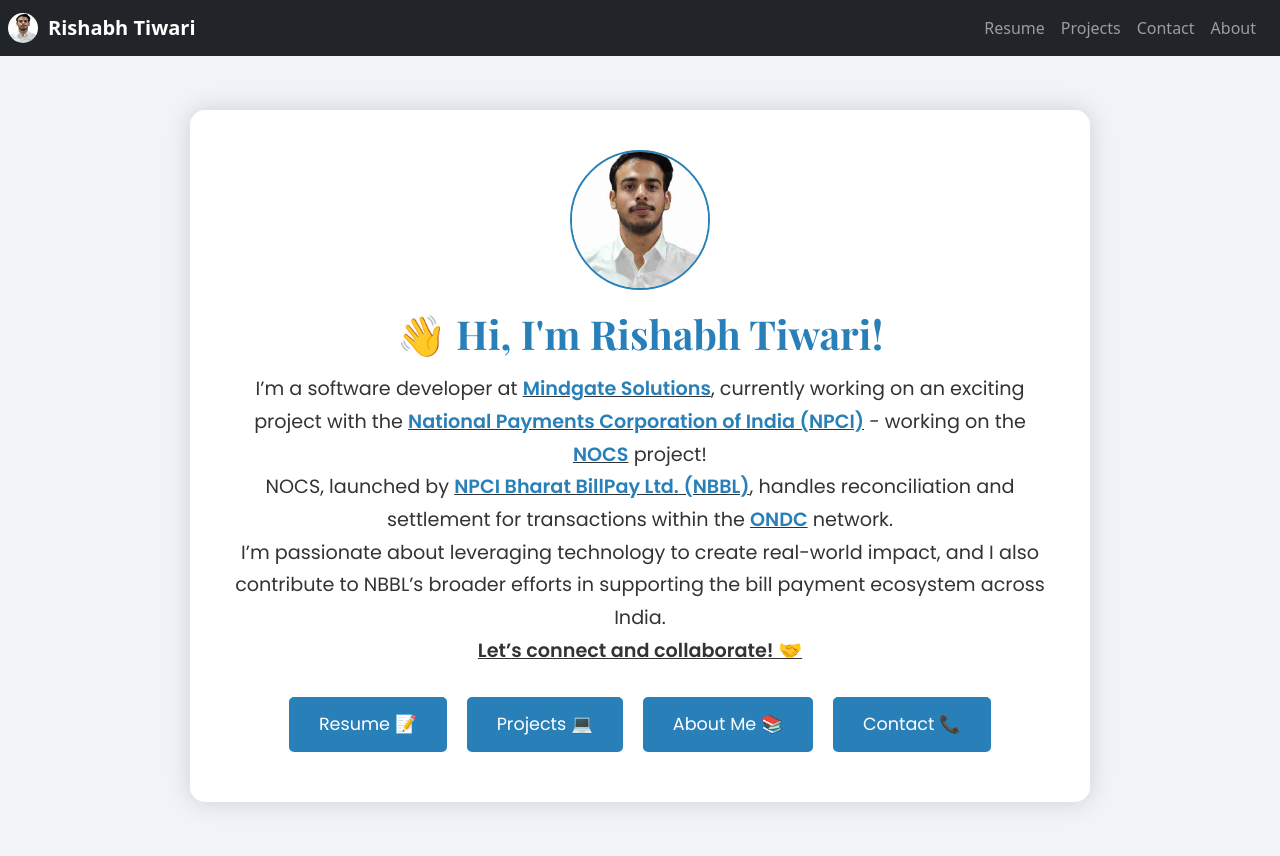
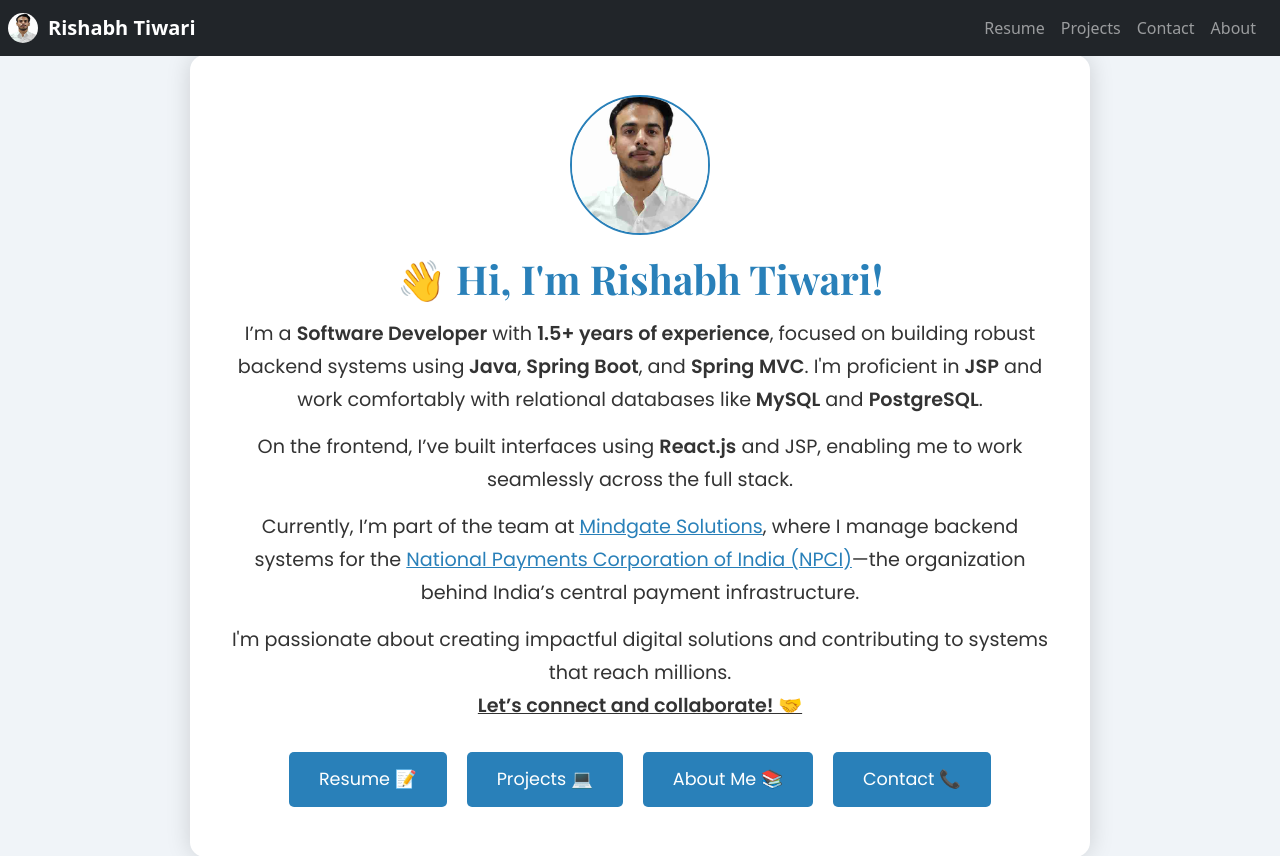
Before and after one commit to rishabh-147/project-portfolio2.0, a React (Create React App) app: page /#/ in a window 1280 px wide. Built offline with nearby package versions, Linux system fonts and the light colour scheme; the HTML template or start-up script is replaced by a standard one.

Commit message:
updated Home Js Introduction

```diff
--- a/src/Components/Home.js
+++ b/src/Components/Home.js
@@ -14,54 +14,34 @@
         <div className="bio">
           <h1>👋 Hi, I'm Rishabh Tiwari!</h1>
           <p>
-            I’m a software developer at{" "}
-            <span className="strong-text">
-              <u>
-                <a className="a-link" href="https://www.mindgate.solutions/">
-                  Mindgate Solutions
-                </a>
-              </u>
-            </span>
-            , currently working on an exciting project with the{" "}
-            <span className="strong-text">
-              <u>
-                <a className="a-link" href="https://www.npci.org.in/">
-                  National Payments Corporation of India (NPCI)
-                </a>
-              </u>
-            </span>{" "}
-            - working on the{" "}
-            <span className="strong-text">
-              <u>
-                <a className="a-link" href="https://www.linkedin.com/pulse/understanding-nocs-reconciliation-settlement-platform-ondc/">
-                  NOCS
-                </a>
-              </u>
-            </span>{" "}
-            project!
+            I’m a <strong>Software Developer</strong> with <strong>1.5+ years of experience</strong>,
+            focused on building robust backend systems using
+            <strong> Java</strong>, <strong>Spring Boot</strong>, and <strong>Spring MVC</strong>.
+            I'm proficient in <strong>JSP</strong> and work comfortably with relational databases like
+            <strong> MySQL</strong> and <strong>PostgreSQL</strong>.
+          </p>
+
+          <p>
+            On the frontend, I’ve built interfaces using <strong>React.js</strong> and JSP,
+            enabling me to work seamlessly across the full stack.
+          </p>
+
+          <p>
+            Currently, I’m part of the team at{" "}
+            <a className="a-link" href="https://www.mindgate.solutions/" target="_blank" rel="noreferrer">
+              <u>Mindgate Solutions</u>
+            </a>
+            , where I manage backend systems for the{" "}
+            <a className="a-link" href="https://www.npci.org.in/" target="_blank" rel="noreferrer">
+              <u>National Payments Corporation of India (NPCI)</u>
+            </a>
+            —the organization behind India’s central payment infrastructure.
+          </p>
+
+          <p>
+            I'm passionate about creating impactful digital solutions and contributing to systems that reach millions.
             <br />
-            NOCS, launched by{" "}
-            <span className="strong-text">
-              <u>
-                <a className="a-link" href="https://www.npci.org.in/who-we-are/group-companies/npci-bharat-billpay-ltd/bharat-billpay-overview">
-                  NPCI Bharat BillPay Ltd. (NBBL)
-                </a>
-              </u>
-            </span>
-            , handles reconciliation and settlement for transactions within the{" "}
-            <span className="strong-text">
-              <u>
-                <a className="a-link" href="https://ondc.org/ondc-buyer-apps/">
-                  ONDC
-                </a>
-              </u>
-            </span>{" "}
-            network.
-            <br />
-            I’m passionate about leveraging technology to create real-world impact, and I also contribute to NBBL’s broader efforts in supporting the bill payment ecosystem across India.{" "}
-            <br/><span className="strong-text">
-              <u>Let’s connect and collaborate! 🤝</u>
-            </span>
+            <strong><u>Let’s connect and collaborate! 🤝</u></strong>
           </p>
         </div>
 
```
